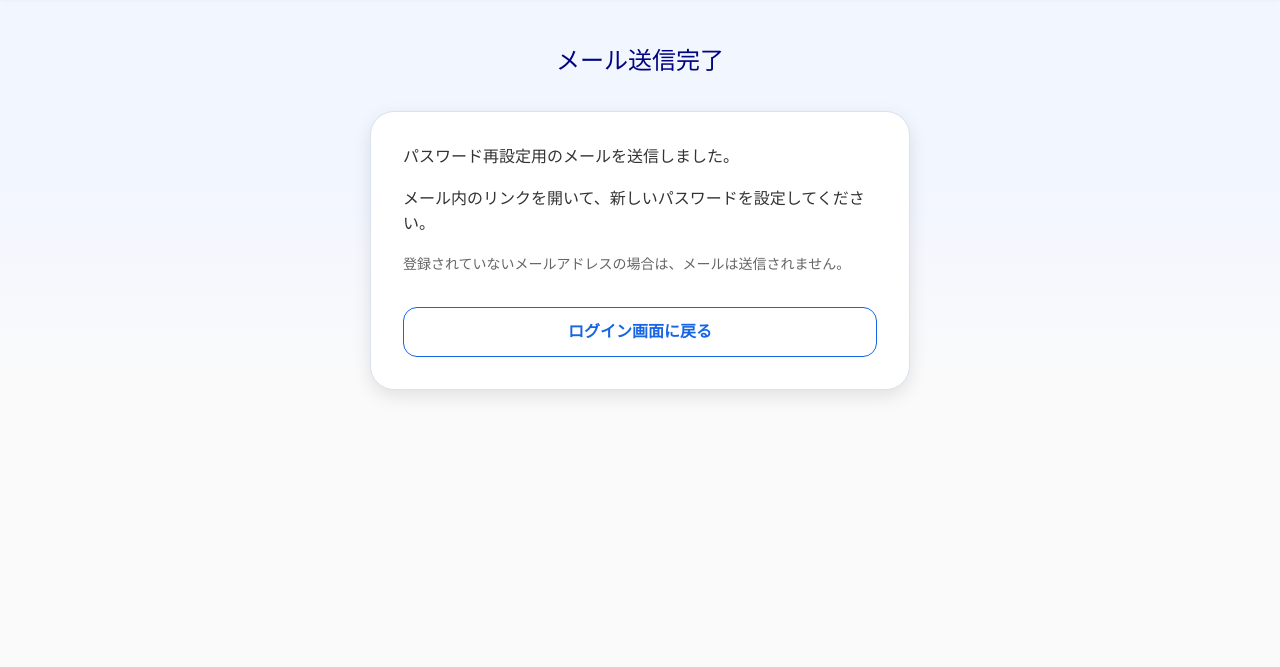
After one commit to naoki-atjp/books-review-app, a Django app: page /users/password-reset/done/ in a window 1280 px wide. The commit adds this page. Shown: the part 133-800 px from the top of the page. Run offline with Django 4.2, Linux system fonts and the light colour scheme; some libraries are stand-ins or nearby versions.

Commit message:
パスワード再設定用メール送信

```diff
--- a/src/sample/config/settings.py
+++ b/src/sample/config/settings.py
@@ -151,3 +151,5 @@ USE_X_FORWARDED_PORT = True
 LOGIN_REDIRECT_URL = "/"
 LOGOUT_REDIRECT_URL = "/accounts/login/"
 CSRF_FAILURE_VIEW = 'users.views.csrf_failure_view'
+EMAIL_BACKEND = "django.core.mail.backends.console.EmailBackend"
+DEFAULT_FROM_EMAIL = "noreply@revithub.local"
--- a/src/sample/templates/registration/login.html
+++ b/src/sample/templates/registration/login.html
@@ -49,7 +49,7 @@
       </div>
 
       <div class="mb-6">
-        <a href="{% url 'users:password_reset_request' %}" class="text-[13px] font-medium text-[#1565E5] hover:underline">
+        <a href="{% url 'users:password_reset' %}" class="text-[13px] font-medium text-[#1565E5] hover:underline">
           パスワードを忘れた場合
         </a>
       </div>
--- /dev/null
+++ b/src/sample/templates/registration/password_reset_done.html
@@ -0,0 +1,22 @@
+{% extends "base.html" %}
+{% load static %}
+{% block page_content %}
+<div class="wrapper max-w-[540px] pt-12 pb-16">
+  <div class="mb-8 text-center">
+    <h1 class="text-[24px] font-medium text-[#000480]">メール送信完了</h1>
+  </div>
+
+  <div class="rounded-[24px] border border-[#D9E2F2] bg-white px-6 py-7 shadow-[0_6px_18px_rgba(0,0,0,0.1)] md:px-8 md:py-8">
+    <div class="text-[16px] leading-[1.6] text-[#333333]">
+      <p>パスワード再設定用のメールを送信しました。</p>
+      <p class="mt-4">メール内のリンクを開いて、新しいパスワードを設定してください。</p>
+      <p class="mt-4 text-[14px] text-[#666666]">登録されていないメールアドレスの場合は、メールは送信されません。</p>
+    </div>
+
+    <a href="{% url 'login' %}"
+      class="mt-8 flex w-full items-center justify-center rounded-[14px] border border-[#1565E5] bg-white px-5 py-3 text-[16px] font-bold text-[#1565E5] transition hover:bg-[#F7FAFF]">
+      ログイン画面に戻る
+    </a>
+  </div>
+</div>
+{% endblock %}
--- /dev/null
+++ b/src/sample/templates/registration/password_reset_email.txt
@@ -0,0 +1,6 @@
+RevitHub のパスワード再設定を受け付けました。
+
+以下のリンクから新しいパスワードを設定してください。
+{{ protocol }}://{{ domain }}{% url 'password_reset_confirm' uidb64=uid token=token %}
+
+このメールに心当たりがない場合は、そのまま破棄してください。
--- /dev/null
+++ b/src/sample/templates/registration/password_reset_subject.txt
@@ -0,0 +1 @@
+RevitHub パスワード再設定
--- a/src/sample/theme/static/css/dist/styles.css
+++ b/src/sample/theme/static/css/dist/styles.css
@@ -2128,6 +2128,10 @@ a {
   line-height: 1.375;
 }
 
+.leading-\[1\.6\] {
+  line-height: 1.6;
+}
+
 .tracking-\[0\.8px\] {
   letter-spacing: 0.8px;
 }
@@ -2288,6 +2292,11 @@ a {
 .text-white {
   --tw-text-opacity: 1;
   color: rgb(255 255 255 / var(--tw-text-opacity));
+}
+
+.text-\[\#666666\] {
+  --tw-text-opacity: 1;
+  color: rgb(102 102 102 / var(--tw-text-opacity));
 }
 
 .opacity-50 {
--- a/src/sample/users/urls.py
+++ b/src/sample/users/urls.py
@@ -6,6 +6,7 @@ app_name = "users"
 urlpatterns = [
     path("logout/", views.logout_view, name="logout"),
     path("signup/", views.signup_view, name="signup"),
-    path("password-reset/", views.password_reset_request_view, name="password_reset_request"),
+    path("password-reset/", views.PasswordResetRequestView.as_view(), name="password_reset"),
+    path("password-reset/done/", views.PasswordResetDonePageView.as_view(), name="password_reset_done"),
     path("mypage/", views.mypage_view, name="mypage"),
 ]
--- a/src/sample/users/views.py
+++ b/src/sample/users/views.py
@@ -8,9 +8,11 @@ import uuid
 from django.conf import settings
 from django.contrib import messages
 from django.contrib.auth import get_user_model
+from django.contrib.auth.views import PasswordResetDoneView, PasswordResetView
 from django.contrib.auth import login as auth_login
 from django.contrib.auth import logout as auth_logout
 from django.contrib.auth.decorators import login_required
+from django.urls import reverse_lazy
 from django.views.decorators.cache import never_cache
 from django.views.decorators.http import require_POST
 from django.db import IntegrityError
@@ -22,6 +24,13 @@ from users.services.mypage_context_service import build_mypage_context
 from users.services.user_dummy_service import load_user_dummy
 
 User = get_user_model()
+
+
+class AnonymousOnlyMixin:
+    def dispatch(self, request, *args, **kwargs):
+        if request.user.is_authenticated:
+            return redirect("home")
+        return super().dispatch(request, *args, **kwargs)
 
 
 def _generate_internal_username():
@@ -112,12 +121,15 @@ def signup_view(request):
     )
 
 
-@never_cache
-def password_reset_request_view(request):
-    if request.user.is_authenticated:
-        return redirect("home")
+class PasswordResetRequestView(AnonymousOnlyMixin, PasswordResetView):
+    template_name = "registration/password_reset_request.html"
+    email_template_name = "registration/password_reset_email.txt"
+    subject_template_name = "registration/password_reset_subject.txt"
+    success_url = reverse_lazy("users:password_reset_done")
 
-    return render(request, "registration/password_reset_request.html")
+
+class PasswordResetDonePageView(AnonymousOnlyMixin, PasswordResetDoneView):
+    template_name = "registration/password_reset_done.html"
 
 
 @require_POST
```
Also changed, not shown: src/sample/templates/registration/password_reset_request.html (+18 -5 lines).
